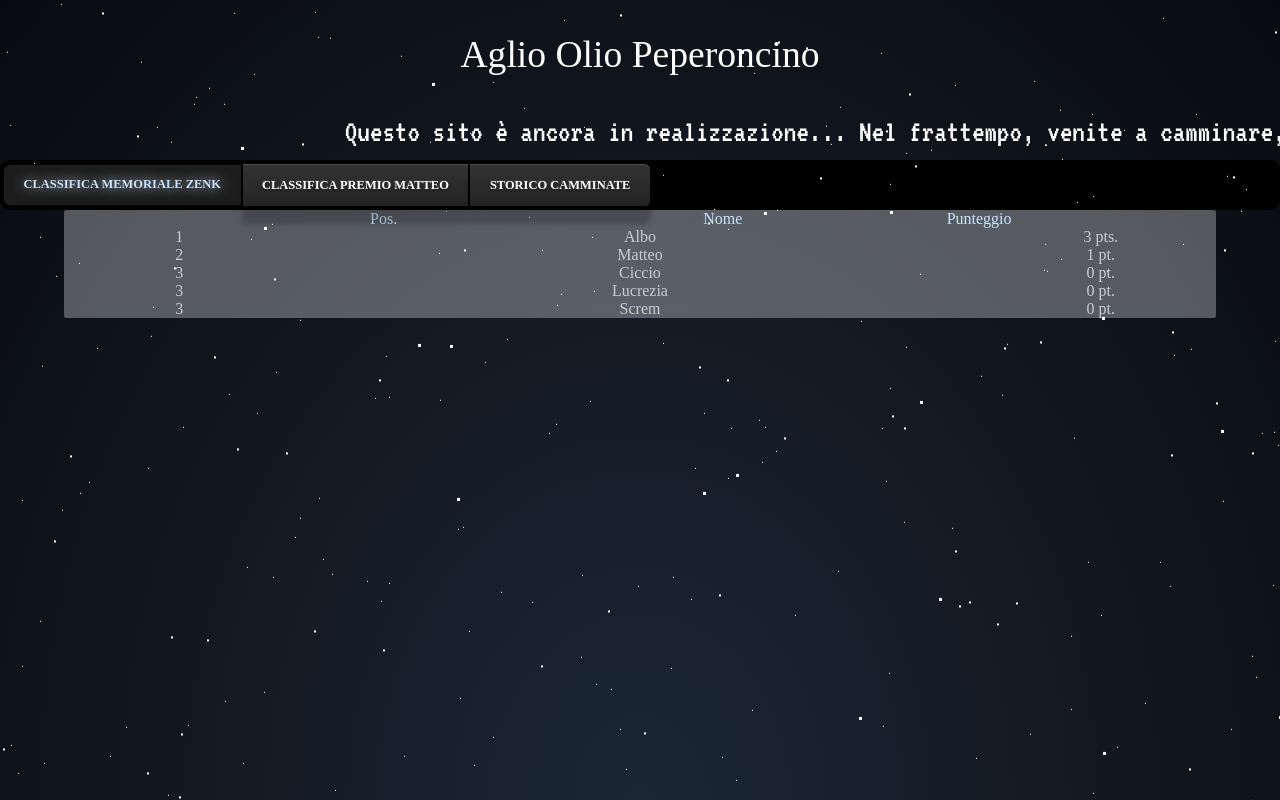
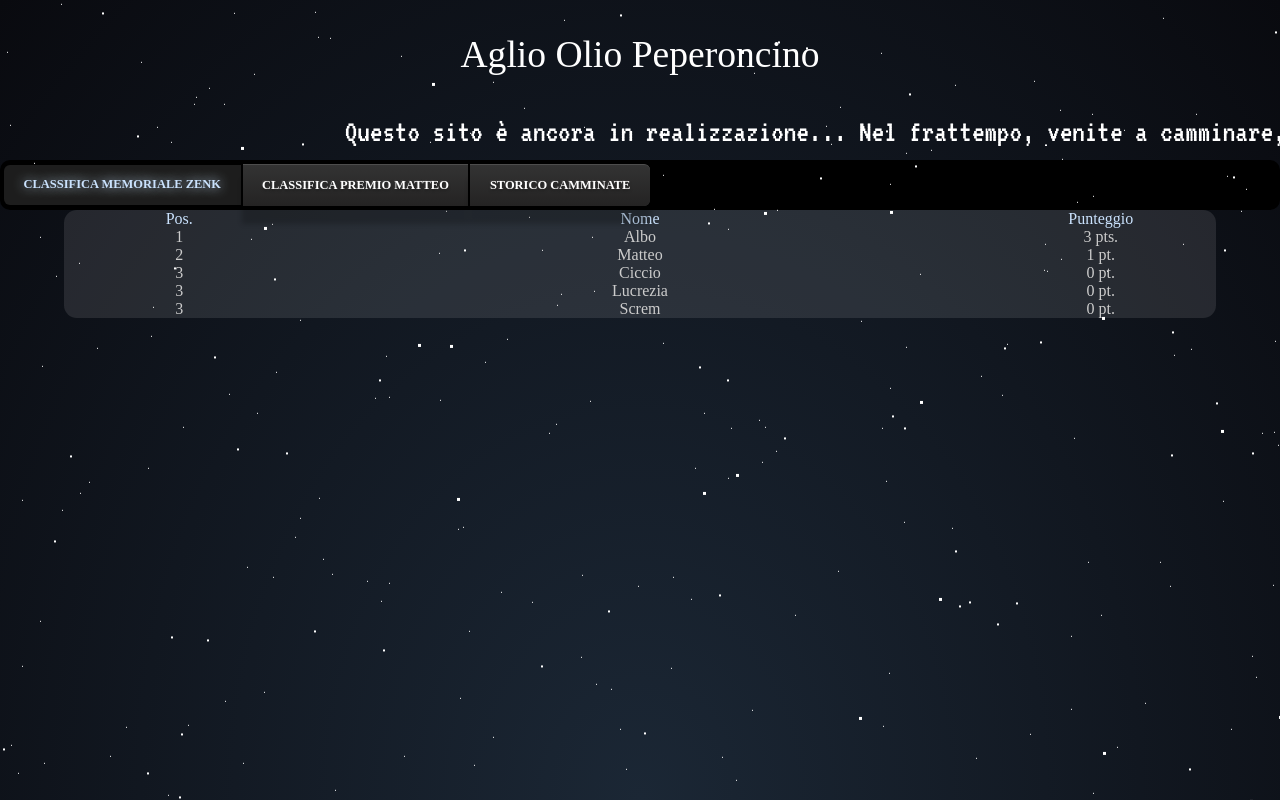
Before and after one commit to Scremmix/AOP, a React (Create React App) app: page / in a window 1280 px wide. Built offline with nearby package versions, Linux system fonts and the light colour scheme; a web font is replaced by a local one.

Commit message:
Page test for page 1

```diff
--- a/src/elements/pageviewer/pages/Page1.css
+++ b/src/elements/pageviewer/pages/Page1.css
@@ -1,11 +1,13 @@
 .tabellaMemorialeZenk{
     width: 90%;
     margin: 0.05vw 5%;
-    border-radius: 0.2vw;
+    border-radius: 1vw;
+    border-color: rgba(255, 255, 255, 0.4);
+    border-width: 0.5vw;
     display: flex;
     flex-direction: column;
     grid-template-columns: 25% 50% 25%;
-    background-color: rgba(255, 255, 255, 0.3);
+    background-color: rgba(255, 255, 255, 0.1);
 }
 
 .tabellaMemorialeZenk .titleRow{
@@ -30,10 +32,10 @@
     width: 20%;
 }
 
-.titleRow > .titleElement:nth-of-type(1),  .contentRow > .contentElement:nth-of-type(2){
+.titleRow > .titleElement:nth-of-type(2),  .contentRow > .contentElement:nth-of-type(2){
     width: 60%;
 }
 
-.titleRow > .titleElement:nth-of-type(1),  .contentRow > .contentElement:nth-of-type(3){
+.titleRow > .titleElement:nth-of-type(3),  .contentRow > .contentElement:nth-of-type(3){
     width: 20%;
 }
```
